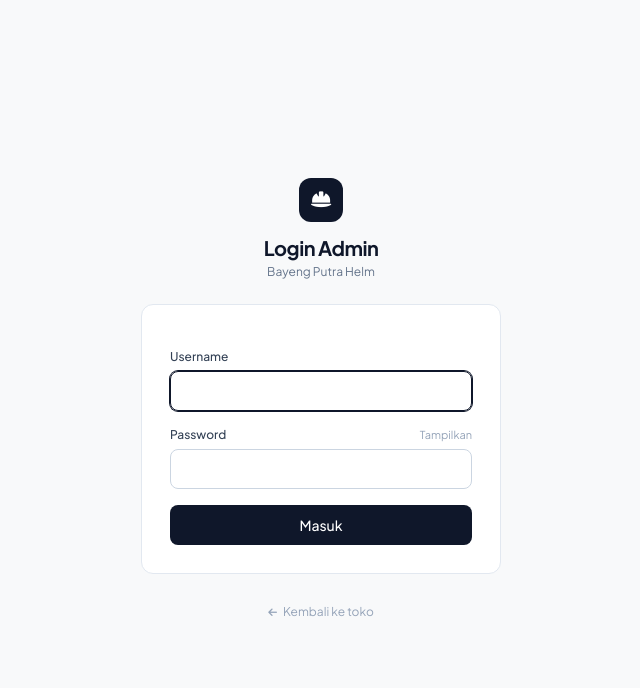
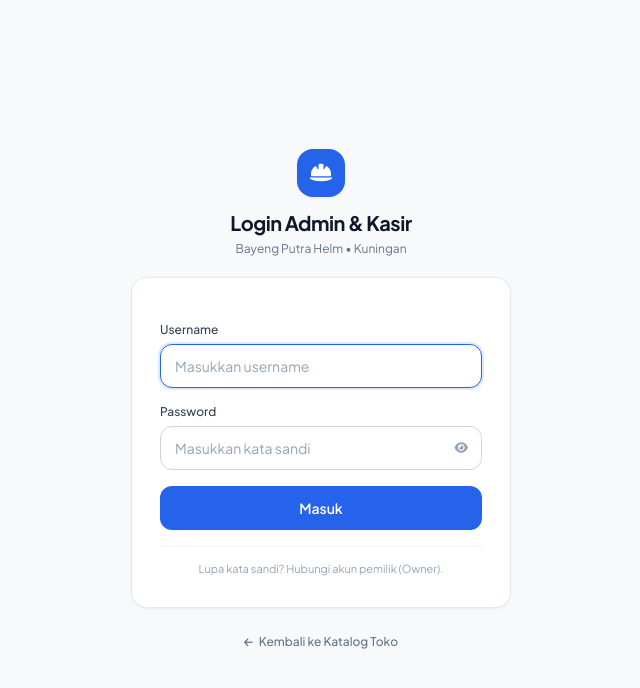
Before and after one commit to RijaMaulana69/project-bayeng-helm, a Laravel app: page /admin/login in a window 1280 px wide. Shown: the top 688 px of the page, without its empty margins (319-959 px from the left). Run offline with Laravel 12, Linux system fonts and the light colour scheme; style sheets or scripts are compiled from the project's sources; some libraries are stand-ins or nearby versions.

Commit message:
admin login: refine with Tokopedia/Shopee merchant standards, inline password toggle, and store branding

```diff
--- a/resources/views/admin/auth/login.blade.php
+++ b/resources/views/admin/auth/login.blade.php
@@ -1,42 +1,48 @@
 @extends('layouts.auth')
-@section('title', 'Login Admin - Bayeng Putra Helm')
-@section('container-width', 'max-w-[360px]')
+@section('title', 'Login Admin')
+@section('container-width', 'max-w-[380px]')
 
 @section('content')
-<div class="space-y-6">
+<div class="space-y-5">
 
     {{-- Brand Header --}}
     <div class="text-center">
-        <a href="{{ route('home') }}" class="inline-flex items-center justify-center w-11 h-11 rounded-xl bg-slate-900 text-white hover:bg-slate-800 transition-colors mb-3">
-            <i class="fa-solid fa-helmet-safety text-lg"></i>
+        <a href="{{ route('home') }}" class="inline-flex items-center justify-center w-12 h-12 rounded-2xl bg-blue-600 text-white shadow-sm hover:bg-blue-700 transition-colors mb-3">
+            <i class="fa-solid fa-helmet-safety text-xl"></i>
         </a>
-        <h1 class="text-xl font-bold text-slate-900 tracking-tight">Login Admin</h1>
-        <p class="text-xs text-slate-500 mt-0.5">Bayeng Putra Helm</p>
+        <h1 class="text-xl font-bold text-slate-900 tracking-tight">Login Admin & Kasir</h1>
+        <p class="text-xs text-slate-500 mt-1">Bayeng Putra Helm &bull; Kuningan</p>
     </div>
 
     {{-- Error & Session Alerts --}}
     @if ($errors->any())
-        <div class="p-3 rounded-lg bg-rose-50 border border-rose-200/80 text-rose-700 text-xs font-medium space-y-0.5">
+        <div class="p-3.5 rounded-xl bg-rose-50 border border-rose-200 text-rose-700 text-xs font-medium space-y-1">
+            <div class="flex items-center gap-2 font-semibold text-rose-800">
+                <i class="fa-solid fa-circle-exclamation text-xs"></i>
+                <span>Gagal Masuk</span>
+            </div>
             @foreach ($errors->all() as $error)
-                <p>{{ $error }}</p>
+                <p class="text-[11px] leading-relaxed">{{ $error }}</p>
             @endforeach
         </div>
     @endif
 
     @if (session('error'))
-        <div class="p-3 rounded-lg bg-rose-50 border border-rose-200/80 text-rose-700 text-xs font-medium">
-            {{ session('error') }}
+        <div class="p-3 rounded-xl bg-rose-50 border border-rose-200 text-rose-700 text-xs font-medium flex items-center gap-2">
+            <i class="fa-solid fa-circle-exclamation text-xs shrink-0"></i>
+            <span>{{ session('error') }}</span>
         </div>
     @endif
 
     @if (session('success'))
-        <div class="p-3 rounded-lg bg-emerald-50 border border-emerald-200/80 text-emerald-700 text-xs font-medium">
-            {{ session('success') }}
+        <div class="p-3 rounded-xl bg-emerald-50 border border-emerald-200 text-emerald-700 text-xs font-medium flex items-center gap-2">
+            <i class="fa-solid fa-circle-check text-xs shrink-0"></i>
+            <span>{{ session('success') }}</span>
         </div>
     @endif
 
     {{-- Form Card --}}
-    <div class="bg-white p-6 sm:p-7 rounded-xl border border-slate-200 shadow-2xs">
+    <div class="bg-white p-6 sm:p-7 rounded-2xl border border-slate-200/90 shadow-sm space-y-4">
         <form method="POST" action="{{ route('admin.login.post') }}" class="space-y-4" x-data="{ showPass: false }">
             @csrf
 
@@ -49,46 +55,58 @@
                        id="username"
                        name="username"
                        autocomplete="username"
+                       autocapitalize="none"
+                       spellcheck="false"
                        value="{{ old('username') }}"
                        required
                        autofocus
-                       class="w-full h-10 px-3 rounded-lg border {{ $errors->has('username') ? 'border-rose-400 bg-rose-50/20' : 'border-slate-300' }} text-slate-900 text-sm focus:outline-none focus:border-slate-900 focus:ring-1 focus:ring-slate-900 transition-colors">
+                       placeholder="Masukkan username"
+                       class="w-full h-11 px-3.5 rounded-xl border {{ $errors->has('username') ? 'border-rose-400 bg-rose-50/20' : 'border-slate-300' }} text-slate-900 placeholder-slate-400 text-sm focus:outline-none focus:border-blue-600 focus:ring-2 focus:ring-blue-100 transition-all">
             </div>
 
-            {{-- Password --}}
+            {{-- Password with discrete inline Eye Toggle --}}
             <div>
-                <div class="flex items-center justify-between mb-1.5">
-                    <label for="password" class="block text-xs font-medium text-slate-700">
-                        Password
-                    </label>
+                <label for="password" class="block text-xs font-medium text-slate-700 mb-1.5">
+                    Password
+                </label>
+                <div class="relative">
+                    <input :type="showPass ? 'text' : 'password'"
+                           id="password"
+                           name="password"
+                           autocomplete="current-password"
+                           required
+                           placeholder="Masukkan kata sandi"
+                           class="w-full h-11 pl-3.5 pr-11 rounded-xl border border-slate-300 text-slate-900 placeholder-slate-400 text-sm focus:outline-none focus:border-blue-600 focus:ring-2 focus:ring-blue-100 transition-all">
                     <button type="button"
                             @click="showPass = !showPass"
                             tabindex="-1"
-                            class="text-[11px] text-slate-400 hover:text-slate-700 transition-colors cursor-pointer"
-                            x-text="showPass ? 'Sembunyikan' : 'Tampilkan'">
+                            class="absolute inset-y-0 right-0 pr-3.5 flex items-center text-slate-400 hover:text-slate-600 transition-colors cursor-pointer"
+                            title="Tampilkan / Sembunyikan password">
+                        <i class="fa-solid text-xs" :class="showPass ? 'fa-eye-slash' : 'fa-eye'"></i>
                     </button>
                 </div>
-                <input :type="showPass ? 'text' : 'password'"
-                       id="password"
-                       name="password"
-                       autocomplete="current-password"
-                       required
-                       class="w-full h-10 px-3 rounded-lg border border-slate-300 text-slate-900 text-sm focus:outline-none focus:border-slate-900 focus:ring-1 focus:ring-slate-900 transition-colors">
             </div>
 
-            {{-- Submit --}}
+            {{-- Submit Button --}}
             <button type="submit"
-                    class="w-full h-10 rounded-lg bg-slate-900 hover:bg-slate-800 active:bg-slate-950 text-white font-medium text-sm transition-colors cursor-pointer">
+                    class="w-full h-11 rounded-xl bg-blue-600 hover:bg-blue-700 active:bg-blue-800 text-white font-semibold text-sm shadow-sm transition-all cursor-pointer">
                 Masuk
             </button>
         </form>
+
+        {{-- Help footnote --}}
+        <div class="pt-2 border-t border-slate-100 text-center">
+            <span class="text-[11px] text-slate-400">
+                Lupa kata sandi? Hubungi akun pemilik (Owner).
+            </span>
+        </div>
     </div>
 
-    {{-- Footer --}}
+    {{-- Back to Store Link --}}
     <div class="text-center">
-        <a href="{{ route('home') }}" class="text-xs text-slate-400 hover:text-slate-700 inline-flex items-center gap-1.5 transition-colors">
+        <a href="{{ route('home') }}" class="text-xs font-medium text-slate-500 hover:text-slate-800 inline-flex items-center gap-1.5 transition-colors">
             <i class="fa-solid fa-arrow-left text-[10px]"></i>
-            <span>Kembali ke toko</span>
+            <span>Kembali ke Katalog Toko</span>
         </a>
     </div>
 
```
Also changed, not shown: tests/Feature/AdminAuthTest.php (+1 -1 lines).
